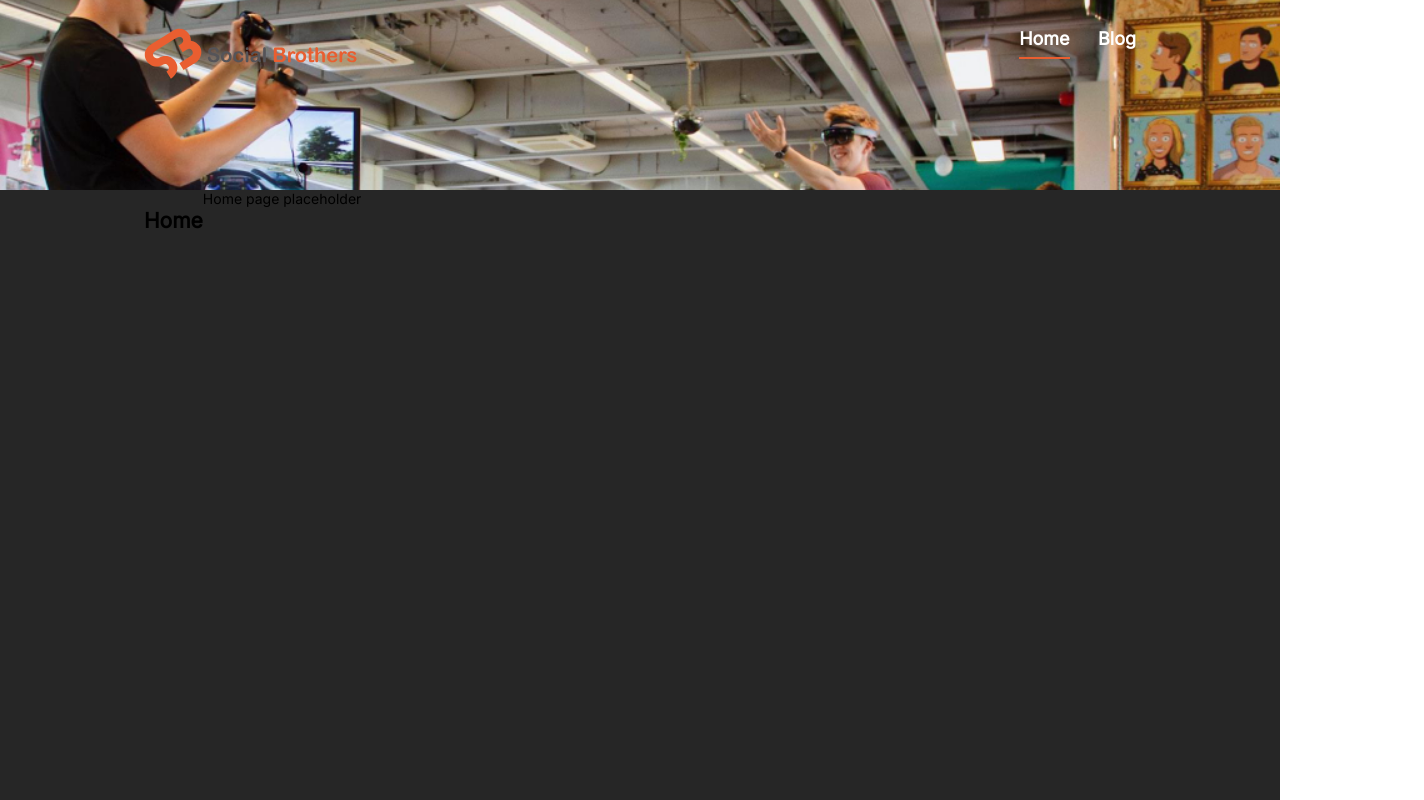
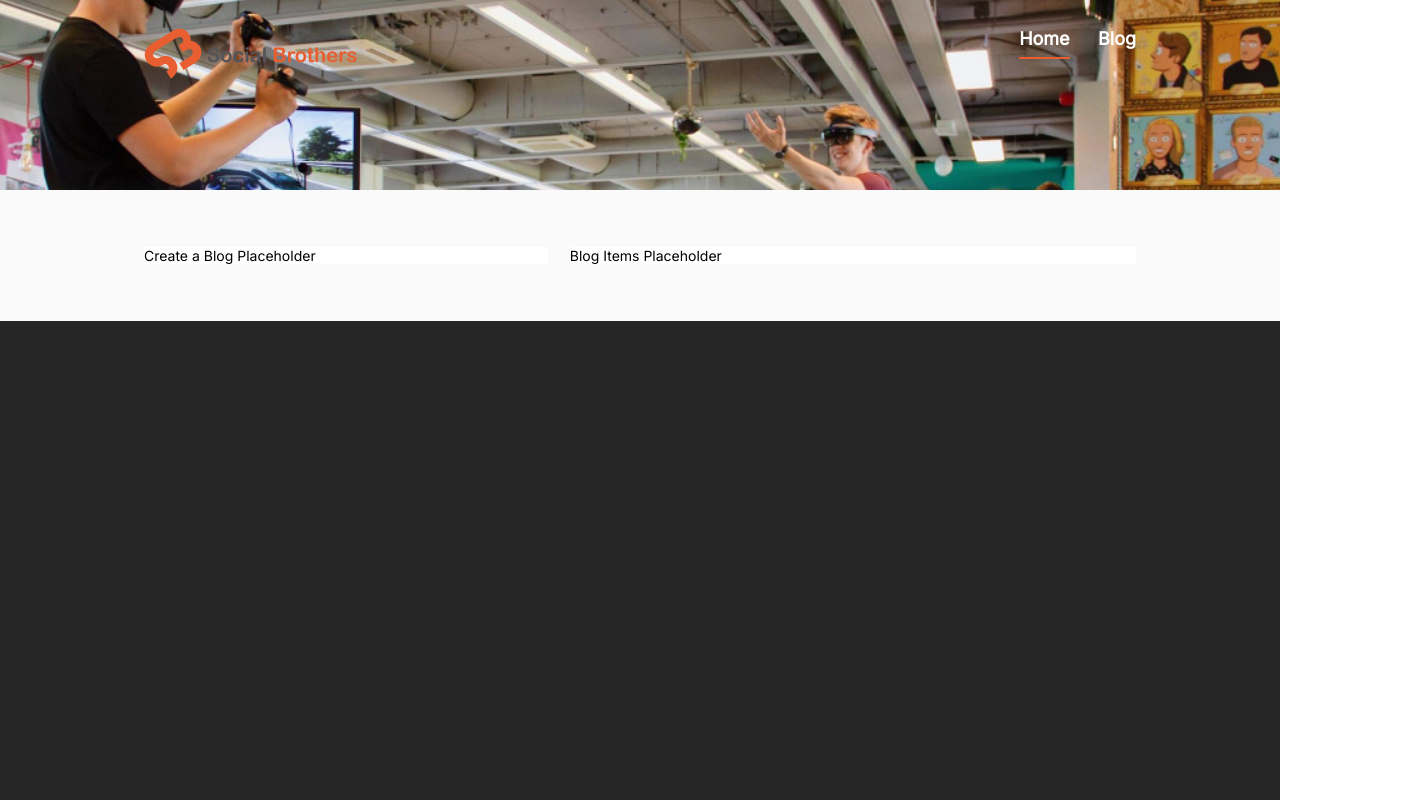
Before and after one commit to dbtmn/assessment-blog-list, a React (Create React App) app: page / in a window 1280 px wide. Shown: the whole page, 1424 px wide, since content can reach past the window. Built offline with nearby package versions, Linux system fonts and the light colour scheme.

Commit message:
Place grid in Home page

```diff
--- a/src/App.scss
+++ b/src/App.scss
@@ -5,6 +5,16 @@
   background-color: $color-raisin-black;
   display: flex;
   flex-direction: column;
+
+  &__container {
+    display: grid;
+    grid-template-areas:
+      "add items";
+    grid-template-columns: 5fr 7fr;
+    gap: 1.667vw;
+    padding: 4.444vw 11.250vw;
+    background-color: $color-lotion;
+  }
 
   &__header {
     display: flex;
--- a/src/App.tsx
+++ b/src/App.tsx
@@ -1,6 +1,5 @@
 import React from 'react';
 import { BrowserRouter, Routes, Route, Outlet } from 'react-router-dom';
-import Grid from '@mui/material/Grid';
 import Home from './modules/Home';
 import Blog from './modules/Blog';
 import Navbar from "./components/Navbar";
@@ -42,9 +41,9 @@ class App extends React.Component<{/* do-nothing */ }, AppState> {
                 </div>
                 {this.getTitle()}
               </div>
-              <Grid container marginLeft="11.250vw" marginRight="11.250vw">
+              <div className="app__container">
                 <Outlet />
-              </Grid>
+              </div>
             </div>}>
             <Route path={RoutesEnum.HOME} element={<Home />} />
             <Route path={RoutesEnum.BLOG} element={<Blog />} />
--- /dev/null
+++ b/src/modules/Home/index.scss
@@ -0,0 +1,14 @@
+@import "../../scss/colors";
+
+.home {
+    &__add-section {
+        background-color: $color-white;
+        grid-area: add;
+    }
+
+    &__items-section {
+        background-color: $color-white;
+        grid-area: items;
+
+    }
+}
--- a/src/modules/Home/index.tsx
+++ b/src/modules/Home/index.tsx
@@ -1,6 +1,8 @@
 import React from "react";
 import { connect } from "react-redux";
 // import { AppState } from "../../store/rootReducer";
+
+import "./index.scss";
 
 // interface DispatchProps {
 // }
@@ -15,11 +17,11 @@ const Home: React.FunctionComponent = (/* props */) => {
     // const isError = !pending && error;
 
     return <>
-        <h2>Home</h2>
+        <div className="home__add-section">Create a Blog Placeholder</div>
         {/* {pending && <Loading />}
         {isError && <Error size={ErrorSize.lg} message="There is an error!" />} */}
         {/* {isNoContent && <NoContent message="No data found :(" />} */}
-        <div>Home page placeholder</div>
+        <div className="home__items-section">Blog Items Placeholder</div>
     </>;
 }
 
```
Also changed, not shown: 1 other file (tests, documents, lock files or other folders).
